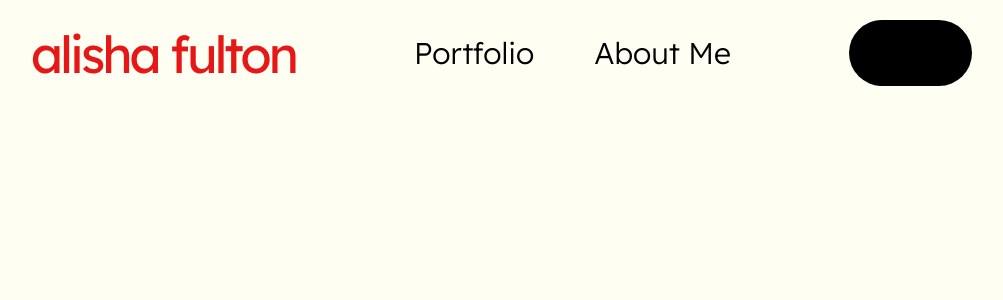
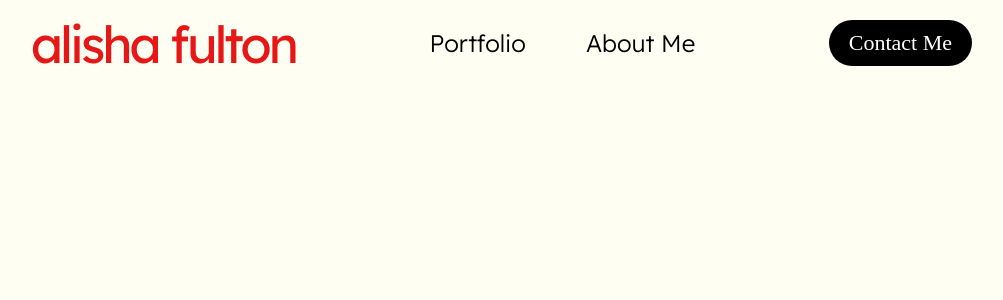
Before and after one commit to alishafulton/af, a React (Vite) app: page / in a window 1280 px wide. Shown: the top 300 px of the page, without its empty margins (138-1141 px from the left). Built offline with nearby package versions, Linux system fonts and the light colour scheme.

Commit message:
Update Navbar.css

```diff
--- a/src/Components/Navbar/Navbar.css
+++ b/src/Components/Navbar/Navbar.css
@@ -7,16 +7,17 @@
 
 .nav-menu{
     display: flex;
-    align-items: center;
+    align-items: bottom;
     list-style: none;
     gap: 60px;
-    font-size: 20px;
+    font-size: 16px;
 }
 
 .nav-connect{
-    padding: 20px 10px;
+    padding: 10px 20px;
     border-radius: 50px;
     background: #000000;
+    color: #ffffff;
     font-size: 22px;
     cursor: pointer;
 }
```
